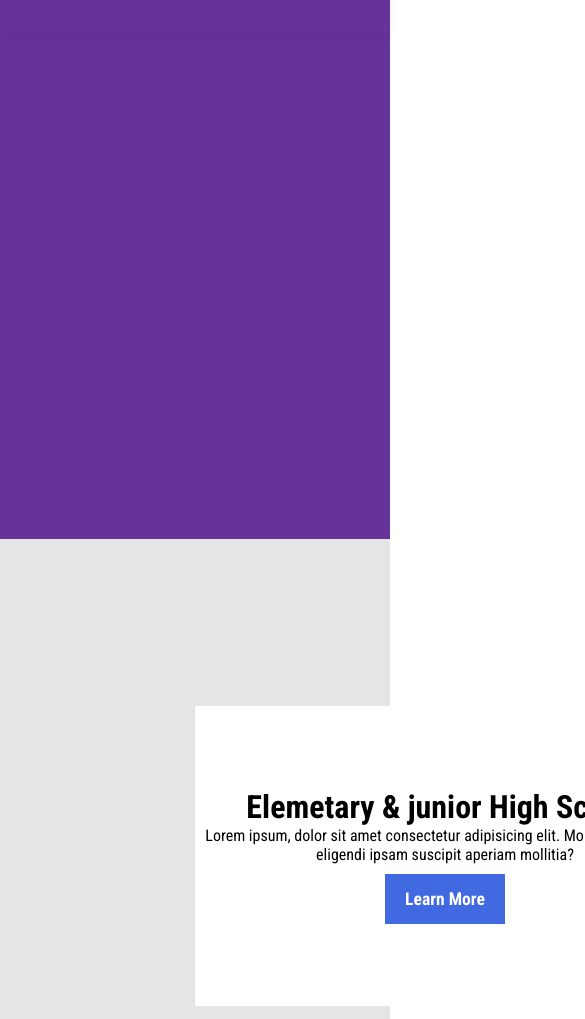
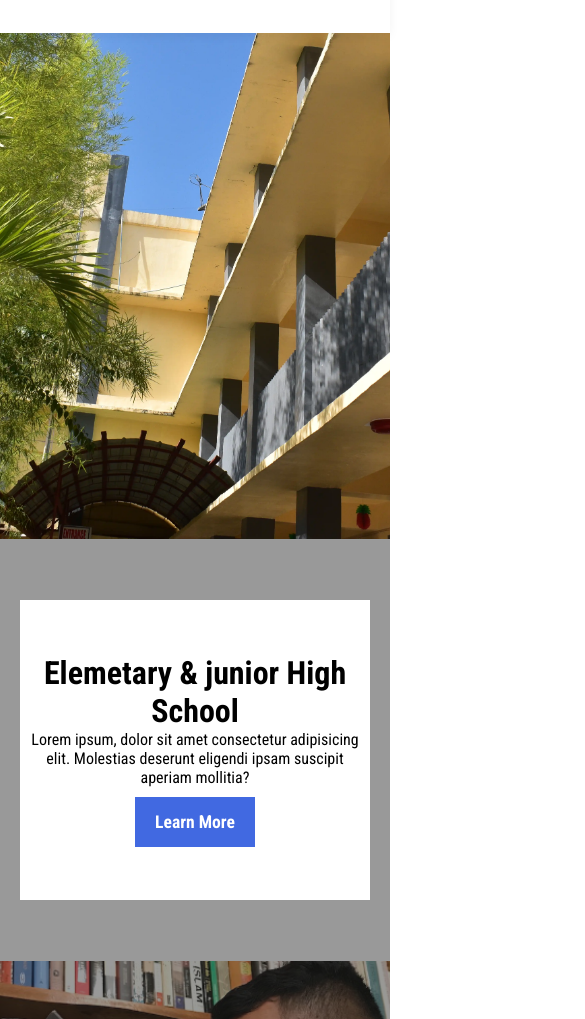
Before and after one commit to SakuragingBaras10/Smit-Web, a plain HTML site: page programs.html in a window 390 px wide. Shown: the part 136-1155 px from the top of the page, 585 px wide, since content can reach past the window. Drawn offline with Linux system fonts and the light colour scheme.

Commit message:
5th Commit

```diff
--- a/mediaFiles.css
+++ b/mediaFiles.css
@@ -239,4 +239,21 @@
     background-color: rgba(0, 0, 0, .05);
   }
 
+  /* this section is for programs html */
+
+  .programs-sections{
+    width: 100%;
+    height: 50vh;
+    display: flex;
+    flex-direction: column;
+  }
+
+  .discription-container-content{
+    width: 350px;
+    height: 300px;
+    left: 50%;
+    top: 50%;
+    transform: translate(-50%, -50%);
+  }
+
 }
--- a/programs.css
+++ b/programs.css
@@ -1,7 +1,22 @@
 .programs-page-hero{
   width: 100%;
   height: 80vh;
-  background-color: rebeccapurple;
+
+  position: relative;
+}
+
+.navbar{
+  background-color: white;
+}
+
+.programs-page-hero img{
+  width: 100%;
+  height: 80vh;
+  object-fit: cover;
+  object-position: bottom;
+
+  position: absolute;
+  z-index: -1;
 }
 
 .programs-sections{
@@ -11,14 +26,10 @@
   flex-direction: row;
   align-items: flex-start;
   justify-content: space-between;
-  background-color: rgba(0, 0, 0, .1);
+  background-color: rgba(0, 0, 0, .4);
   position: relative;
 }
 
-.title-discription-container,.programs-answer{
-  width: 50%;
-  height: 100%;
-}
 
 .programs-sections img{
   position: absolute;
@@ -26,16 +37,13 @@
   height: 100%;
   object-fit: cover;
   object-position: top;
-  opacity: .7;
+  opacity: .9;
   z-index: -1;
 }
 
-.title-discription-container{
-  display: grid;
-  place-items: center;
-}
 
 .discription-container-content{
+  position: absolute;
   width: 500px;
   height: 300px;
   background-color: white;
@@ -43,6 +51,14 @@
   flex-direction: column;
   align-items: center;
   justify-content: center;
+
+  top: 100px;
+  right: 100px;
+}
+
+.shs-content{
+  top: 100px;
+  left: 100px;
 }
 
 .discription-container-content h1,.discription-container-content p{
--- a/programs.html
+++ b/programs.html
@@ -9,6 +9,7 @@
   <link rel="stylesheet" href="modals.css">
   <link rel="stylesheet" href="index.css">
   <link rel="stylesheet" href="mediaFiles.css">
+
   <script src="index.js" defer></script>
   <title>Document</title>
 </head>
@@ -79,11 +80,11 @@
   <div id="overlay"></div>
   </div>
 
-  <div class="programs-page-hero"></div>
+  <div class="programs-page-hero">
+    <img src="/images/jhsbuilding.webp" alt="">
+  </div>
 
   <div class="elemetary-section programs-sections">
-    <div class="programs-answer"></div>
-    <div class="title-discription-container">
       <div class="discription-container-content">
         <h1>Elemetary & junior High School</h1>
         <p>Lorem ipsum, dolor sit amet consectetur adipisicing elit. Molestias deserunt eligendi ipsam suscipit aperiam mollitia?</p>
@@ -94,20 +95,16 @@
 
   <div class="senior-section programs-sections">
     <img src="/images/library.webp" alt="">
-    <div class="title-discription-container">
-      <div class="discription-container-content">
+      <div class="discription-container-content shs-content">
         <h1>Senior High School</h1>
         <p>Lorem ipsum dolor sit amet consectetur adipisicing elit. Dolorem necessitatibus fuga exercitationem consectetur quo? Modi.</p>
         <button>Learn More</button>
       </div>
     </div>
-    <div class="programs-answer"></div>
   </div>
 
   <div class="college-section programs-sections">
     <img src="/images/EBB_5867.webp" alt="">
-    <div class="programs-answer"></div>
-    <div class="title-discription-container">
       <div class="discription-container-content">
         <h1>College</h1>
         <p>Lorem ipsum, dolor sit amet consectetur adipisicing elit. Repellat in aut fuga quisquam expedita debitis.</p>
@@ -116,5 +113,12 @@
     </div>
   </div>
 
+  <div class="map">
+    <iframe src="https://www.google.com/maps/embed?pb=!1m18!1m12!1m3!1d3962.685782193512!2d124.6657716145574!3d6.685789595166149!2m3!1f0!2f0!3f0!3m2!1i1024!2i768!4f13.1!3m3!1m2!1s0x32f80d5c00771a3f%3A0x8cbf808f21d2ac36!2sSouthern%20Mindanao%20Institute%20Technology!5e0!3m2!1sen!2sph!4v1670546953356!5m2!1sen!2sph" width="100%" height="100%" style="border:0;" allowfullscreen="" loading="lazy" Samesite="Secure"
+     SameSite="Strict"  referrerpolicy="no-referrer-when-downgrade"></iframe>
+  </div>
+
+  <div class="copyright-section">Copyright 2022| Southern Mindanao Institute Of Technology, Inc.| All Rights Reserved</div>
+
 </body>
 </html>
```
Also changed, not shown: about.html (+1 -1 lines), images/jhsbuilding.webp (added).
